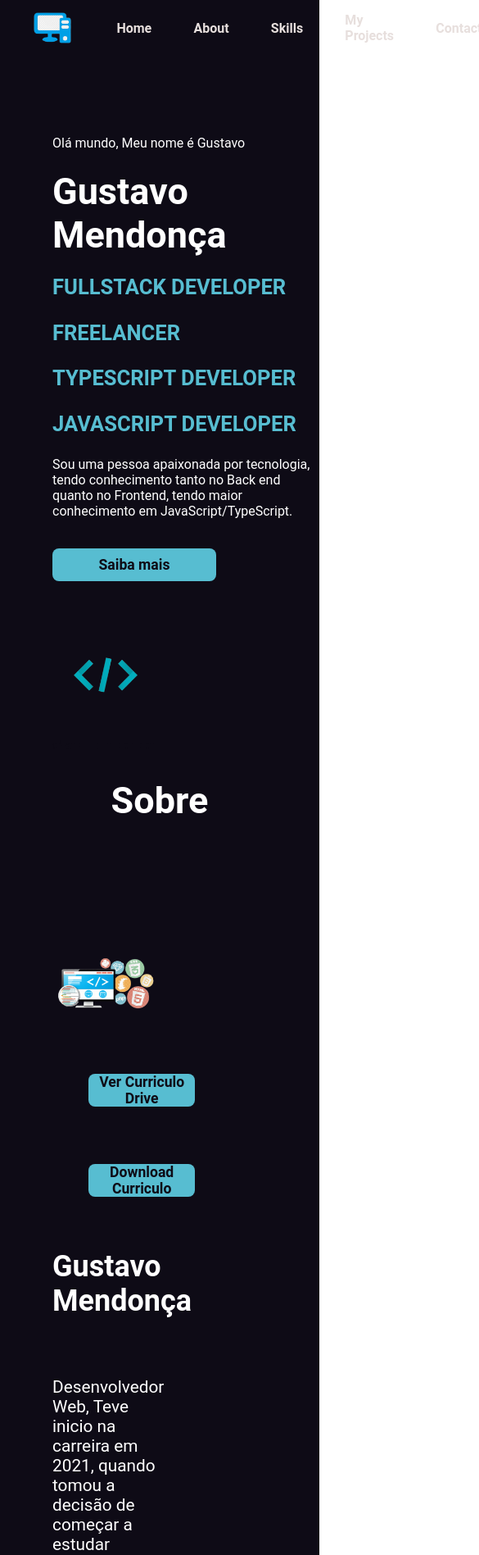
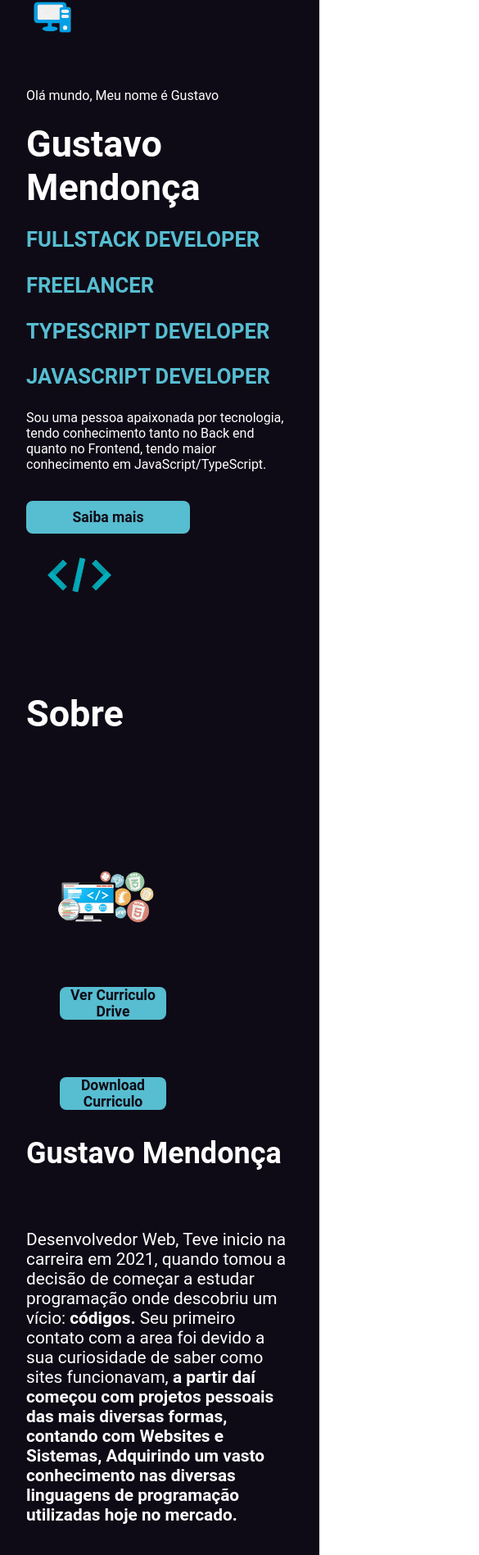
Before and after one commit to GustavoMen/Portfolio, a React (Vite) app: page / in a window 390 px wide. Shown: the part 17-1914 px from the top of the page at 82% size, 585 px wide, since content can reach past the window. Built offline with nearby package versions, Linux system fonts and the light colour scheme.

Commit message:
responsive 480px+ complete

```diff
--- a/src/components/Tabs/Tabs.css
+++ b/src/components/Tabs/Tabs.css
@@ -61,7 +61,7 @@ section {
     border-radius: 10px;
     position: relative;
     display: inline-block;
-    width: 43%;
+    width: 45%;
     height: 900px;
     margin: 2em;
 
@@ -150,3 +150,9 @@ section {
         }
 
 }
+
+@media (max-width:600px) {
+    .technologies h4 {
+        font-size: 1em;
+    }
+}
--- a/src/components/layout/Navbar.css
+++ b/src/components/layout/Navbar.css
@@ -21,6 +21,7 @@
     display: flex;
     align-items: center;
     list-style: none;
+    display: none;
 }
 
 .navbar li,
--- a/src/pages/Home.css
+++ b/src/pages/Home.css
@@ -1,5 +1,3 @@
-
-
 * {
     color: #fff
 }
@@ -35,6 +33,7 @@ h6 {
 .Home {
     display: inline-block;
     width: 100%;
+    margin: 0;
 }
 
 .Home section {
@@ -42,23 +41,25 @@ h6 {
     height: auto;
 }
 
-.hometxt {
-    float: left
+.Hometxt {
+    float: left;
+    margin: 0;
+    padding: 0;
 }
 
 .homeImage {
     text-align: justify;
+    margin: 0;
+    float: right;
 }
 
 .homeImage img {
     margin-right: 20%;
     width: 80%;
-    float: right;
 }
 
 .BoldBlue {
     color: #57bdd1;
-    text-align: center;
 }
 
 .Helloworld {
@@ -106,6 +107,7 @@ h6 {
 /* ABOUT */
 
 .About {
+    margin-top: 3em;
     width: 100%;
 }
 
@@ -128,7 +130,6 @@ h6 {
 }
 
 .About h1 {
-    text-align: Center;
     margin-bottom: 1.5em;
 }
 
@@ -169,8 +170,8 @@ h6 {
 
 
 .Skills {
+    text-align: center;
     width: 100%;
-    text-align: center;
 }
 
 .Skills section {
@@ -178,7 +179,7 @@ h6 {
     background-color: #000000;
     display: inline-block;
     width: 22%;
-    height: 33%;
+    height: 200px;
     margin-top: 1.5em;
     margin-right: 2em;
     border-bottom: 2em solid #57bdd1;
@@ -191,7 +192,6 @@ h6 {
 }
 
 .Skills h1 {
-    text-align: center;
     margin-right: 4em;
     margin-bottom: 1.5em;
 }
@@ -200,6 +200,8 @@ h6 {
     margin-top: 0;
     padding-top: 1em;
     margin-bottom: 1.2em;
+    font-size: 1rem;
+
 }
 
 /* PROJECTS */
@@ -216,11 +218,45 @@ h6 {
 }
 
 @media (max-width:480px) {
+    .logoSkills {
+        margin-right: .5em;
+    }
 
+    .Skills img {
+        width: 100px;
+        padding: 1em;
+    }
 }
 
 @media (max-width:600px) {
-    /* portrait tablets, portrait iPad, e-readers (Nook/Kindle), landscape 800x480 phones (Android) */
+    .About {
+        margin-top: 3em;
+        width: 100%;
+    }
+
+    .About section {
+        display: inline;
+        width: 100%;
+        height: auto;
+    }
+
+    .AboutImage {
+        float: left;
+        width: 100%;
+    }
+
+    .AboutImage img {
+        width: 100%;
+    }
+
+    .AboutMe {
+        float: right;
+    }
+
+    .About button {
+        max-width: 200px;
+        margin-left: .5em;
+    }
 }
 
 @media (max-width:801px) {
--- a/src/pages/Home.tsx
+++ b/src/pages/Home.tsx
@@ -69,42 +69,42 @@ export function Home() {
   <div className="Skills">
     <h1>Skills</h1>
       <section>
-        <div>
+        <div className="logoSkills">
           <img src={htmlLogo}></img>
         </div>
         <h2>HTML</h2>
       </section>
 
       <section>
-        <div>
+        <div className="logoSkills">
           <img src={cssLogo}></img>
         </div>
         <h2>Css</h2>
       </section>
 
       <section>
-        <div className="JSLogo">
+        <div className="logoSkills">
           <img src={JSLogo}></img>
         </div>
         <h2>Javascript</h2>
       </section>
 
       <section>
-        <div className="tslogo">
+        <div className="logoSkills">
           <img src={TSLogo}></img>
         </div>
         <h2>Typescript</h2>
       </section>
 
       <section>
-        <div className="ReactLogo">
+        <div className="logoSkills">
           <img src={ReactLogo}></img>
         </div>
         <h2>React</h2>
       </section>
 
       <section>
-        <div className="MysqlLogo">
+        <div className="logoSkills">
           <img src={MysqlLogo}></img>
         </div>
         <h2>MySQL</h2>
```
